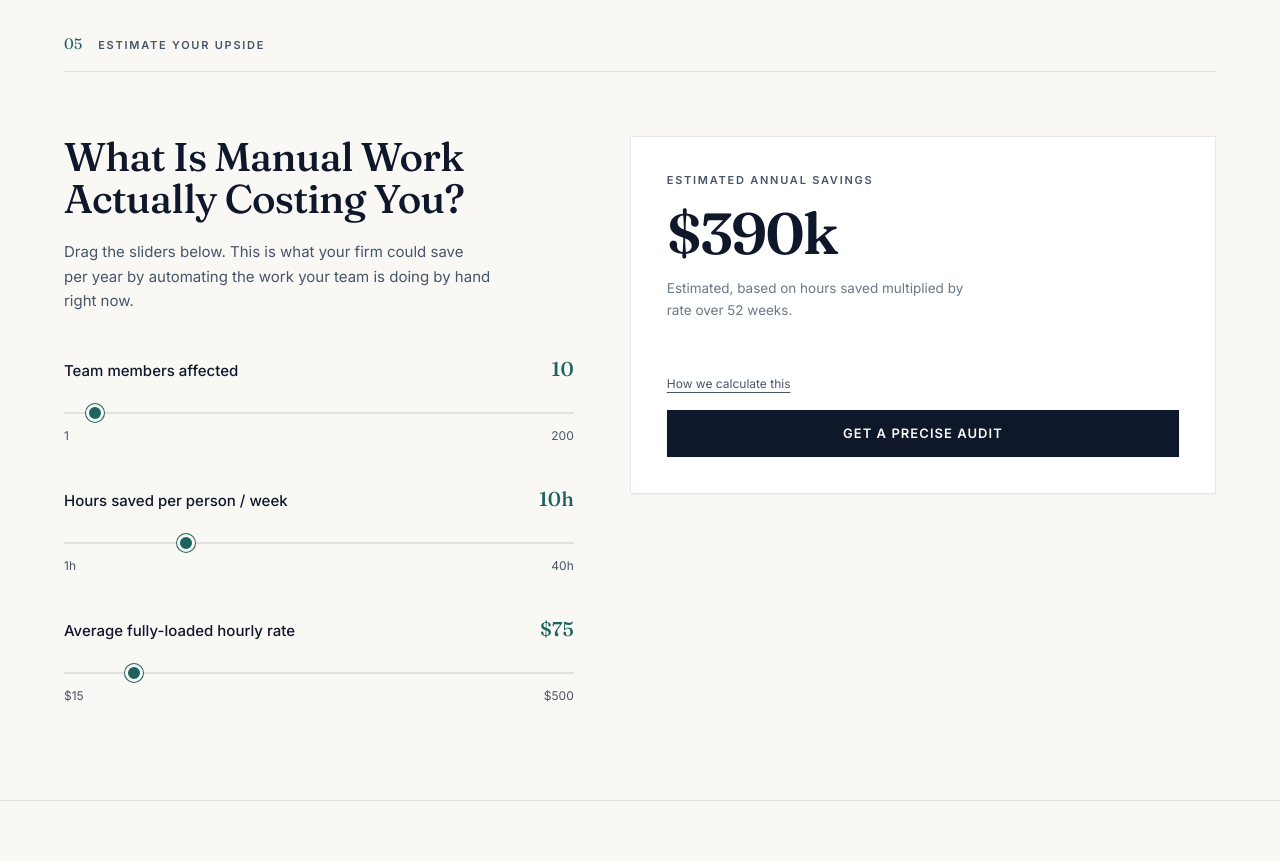
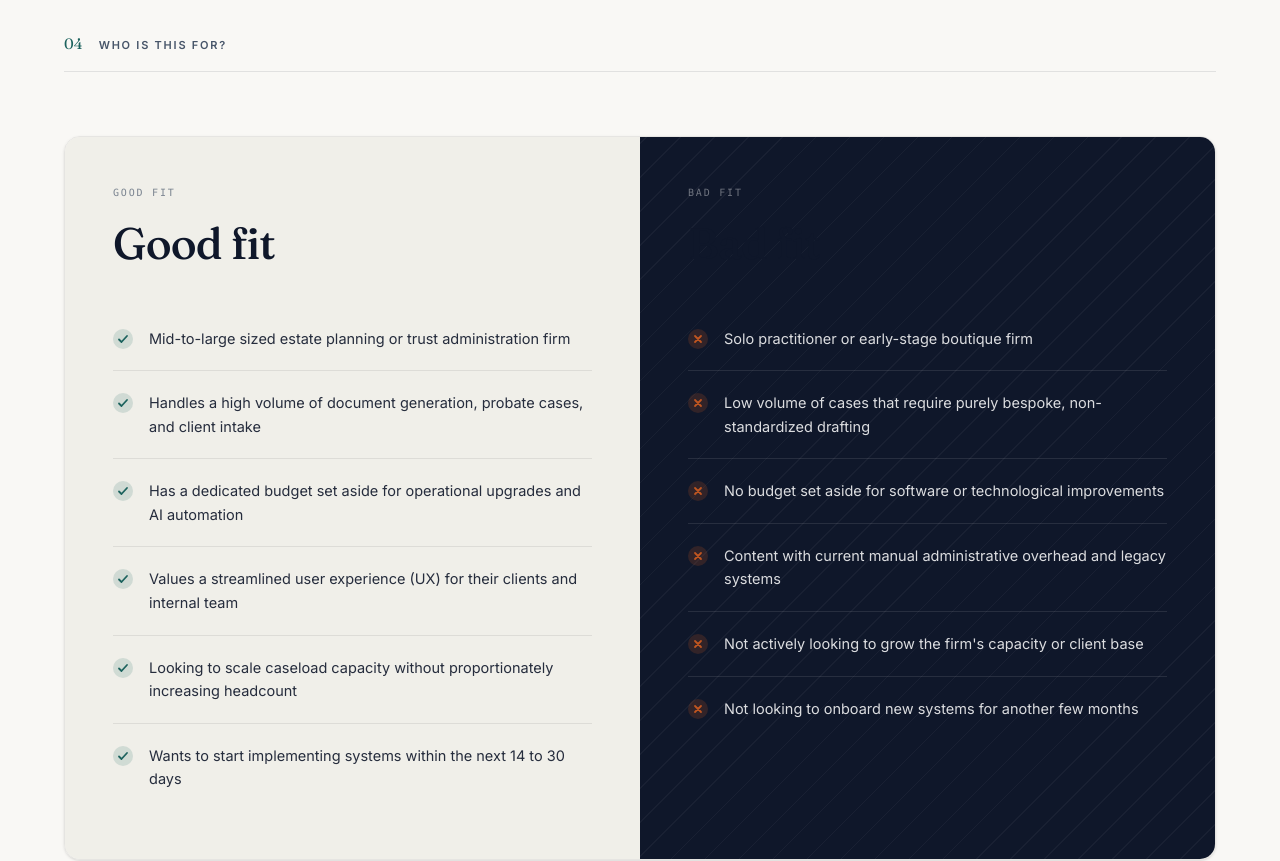
Before and after one commit to spectredad/Regicore, a Next.js app: page / in a window 1280 px wide. Shown: the part 3940-4801 px from the top of the page. Built offline with nearby package versions, Linux system fonts and the light colour scheme.

Commit message:
feat: add '04 Who is this for?' two-column comparison section

```diff
--- a/app/page.tsx
+++ b/app/page.tsx
@@ -5,6 +5,7 @@ import AgentShowcase from "@/components/AgentShowcase";
 import Services from "@/components/Services";
 import Metrics from "@/components/Metrics";
 import ROICalculator from "@/components/ROICalculator";
+import WhoIsThisFor from "@/components/WhoIsThisFor";
 import Pricing from "@/components/Pricing";
 import FAQ from "@/components/FAQ";
 import BookCTA from "@/components/BookCTA";
@@ -19,6 +20,7 @@ export default function Home() {
       <AgentShowcase />
       <Services />
       <Metrics />
+      <WhoIsThisFor />
       <ROICalculator />
       <Pricing />
       <FAQ />
--- /dev/null
+++ b/components/WhoIsThisFor.tsx
@@ -0,0 +1,138 @@
+"use client";
+import { useEffect, useRef } from "react";
+import { motion } from "framer-motion";
+
+const goodFit = [
+  "Mid-to-large sized estate planning or trust administration firm",
+  "Handles a high volume of document generation, probate cases, and client intake",
+  "Has a dedicated budget set aside for operational upgrades and AI automation",
+  "Values a streamlined user experience (UX) for their clients and internal team",
+  "Looking to scale caseload capacity without proportionately increasing headcount",
+  "Wants to start implementing systems within the next 14 to 30 days",
+];
+
+const badFit = [
+  "Solo practitioner or early-stage boutique firm",
+  "Low volume of cases that require purely bespoke, non-standardized drafting",
+  "No budget set aside for software or technological improvements",
+  "Content with current manual administrative overhead and legacy systems",
+  "Not actively looking to grow the firm's capacity or client base",
+  "Not looking to onboard new systems for another few months",
+];
+
+export default function WhoIsThisFor() {
+  const sectionRef = useRef<HTMLElement>(null);
+
+  useEffect(() => {
+    const observer = new IntersectionObserver(
+      (entries) => entries.forEach((e) => e.isIntersecting && e.target.classList.add("in")),
+      { threshold: 0.08 }
+    );
+    sectionRef.current?.querySelectorAll(".reveal").forEach((el) => observer.observe(el));
+    return () => observer.disconnect();
+  }, []);
+
+  return (
+    <section className="py-16 md:py-24 px-5 border-t border-line" ref={sectionRef} id="who">
+      <div className="max-w-6xl mx-auto">
+        {/* Section header */}
+        <div className="reveal flex items-baseline gap-4 border-b border-line pb-4 mb-12 md:mb-16">
+          <span className="index-num text-[15px]">04</span>
+          <p className="section-label">Who is this for?</p>
+        </div>
+
+        {/* Two-column comparison block */}
+        <motion.div
+          className="reveal grid lg:grid-cols-2 rounded-2xl overflow-hidden border border-black/8 shadow-sm"
+          initial={{ opacity: 0, y: 24 }}
+          whileInView={{ opacity: 1, y: 0 }}
+          transition={{ duration: 0.6, ease: "easeOut" }}
+          viewport={{ once: true, margin: "-80px" }}
+        >
+          {/* LEFT — Good fit (light panel) */}
+          <div className="bg-[#f0efe9] p-8 sm:p-10 md:p-12">
+            {/* Panel label */}
+            <p className="font-mono text-[10px] uppercase tracking-[0.18em] text-muted/70 mb-5">
+              GOOD FIT
+            </p>
+
+            {/* Panel title */}
+            <h3 className="font-display text-[36px] sm:text-[44px] font-medium text-ink leading-[1.05] tracking-[-0.02em] mb-10">
+              Good fit
+            </h3>
+
+            {/* List */}
+            <ul className="space-y-0 divide-y divide-black/8">
+              {goodFit.map((item, i) => (
+                <motion.li
+                  key={i}
+                  className="flex items-start gap-4 py-5"
+                  initial={{ opacity: 0, x: -12 }}
+                  whileInView={{ opacity: 1, x: 0 }}
+                  transition={{ delay: i * 0.06, duration: 0.45, ease: "easeOut" }}
+                  viewport={{ once: true }}
+                >
+                  {/* Teal check accent */}
+                  <span className="shrink-0 mt-0.5 w-5 h-5 rounded-full bg-teal/15 flex items-center justify-center">
+                    <svg className="w-3 h-3 text-teal" viewBox="0 0 12 12" fill="none">
+                      <path d="M2 6.5l2.5 2.5L10 3" stroke="currentColor" strokeWidth="1.8" strokeLinecap="round" strokeLinejoin="round" />
+                    </svg>
+                  </span>
+                  <span className="text-[14.5px] text-ink/90 leading-relaxed font-body">
+                    {item}
+                  </span>
+                </motion.li>
+              ))}
+            </ul>
+          </div>
+
+          {/* RIGHT — Bad fit (strong teal/ink panel) */}
+          <div className="bg-[#0f172a] p-8 sm:p-10 md:p-12 relative overflow-hidden">
+            {/* Subtle texture lines in background */}
+            <div
+              className="absolute inset-0 opacity-[0.04] pointer-events-none"
+              style={{
+                backgroundImage: "repeating-linear-gradient(-45deg, #fff 0px, #fff 1px, transparent 1px, transparent 24px)",
+              }}
+              aria-hidden="true"
+            />
+
+            {/* Panel label */}
+            <p className="relative z-10 font-mono text-[10px] uppercase tracking-[0.18em] text-white/40 mb-5">
+              BAD FIT
+            </p>
+
+            {/* Panel title */}
+            <h3 className="relative z-10 font-display text-[36px] sm:text-[44px] font-medium text-white leading-[1.05] tracking-[-0.02em] mb-10">
+              Bad fit
+            </h3>
+
+            {/* List */}
+            <ul className="relative z-10 space-y-0 divide-y divide-white/10">
+              {badFit.map((item, i) => (
+                <motion.li
+                  key={i}
+                  className="flex items-start gap-4 py-5"
+                  initial={{ opacity: 0, x: 12 }}
+                  whileInView={{ opacity: 1, x: 0 }}
+                  transition={{ delay: i * 0.06, duration: 0.45, ease: "easeOut" }}
+                  viewport={{ once: true }}
+                >
+                  {/* Coral / red-tinted cross accent */}
+                  <span className="shrink-0 mt-0.5 w-5 h-5 rounded-full bg-coral/20 flex items-center justify-center">
+                    <svg className="w-3 h-3 text-coral" viewBox="0 0 12 12" fill="none">
+                      <path d="M3 3l6 6M9 3l-6 6" stroke="currentColor" strokeWidth="1.8" strokeLinecap="round" />
+                    </svg>
+                  </span>
+                  <span className="text-[14.5px] text-white/85 leading-relaxed font-body">
+                    {item}
+                  </span>
+                </motion.li>
+              ))}
+            </ul>
+          </div>
+        </motion.div>
+      </div>
+    </section>
+  );
+}
```
